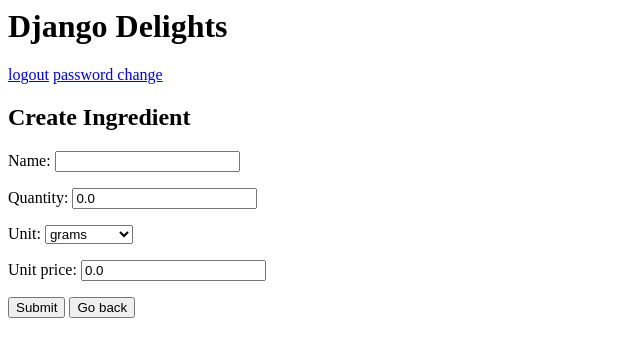
After one commit to jbierc/django_delights, a Django app: page /ingredient/create in a window 1280 px wide. The commit adds this page. Shown: the top 357 px of the page, without its empty margins (0-640 px from the left). Run offline with Django 4.2, Linux system fonts and the light colour scheme; a user stored in the database is signed in.

Commit message:
ingredient views

```diff
--- a/django_delights/delights_app/forms.py
+++ b/django_delights/delights_app/forms.py
@@ -1,3 +1,7 @@
-from socket import fromshare
 from django import forms
 from .models import *
+
+class IngredientCreateForm(forms.ModelForm):
+  class Meta:
+    model = Ingredient
+    fields = ('name', 'quantity', 'unit', 'unit_price')
--- /dev/null
+++ b/django_delights/delights_app/static/style.css
@@ -0,0 +1,25 @@
+table {
+    border-collapse: collapse;
+    width: 100%;
+}
+
+td, th {
+    border: 1px solid #ddd;
+    padding: 8px;
+}
+
+tr:nth-child(even) {
+    background-color: #f2f2f2;
+}
+
+tr:hover {
+    background-color: #ddd;
+}
+
+th {
+    padding-top: 12px;
+    padding-bottom: 12px;
+    text-align: left;
+    background-color: #09c2db;
+    color: white;
+}
--- a/django_delights/delights_app/templates/base.html
+++ b/django_delights/delights_app/templates/base.html
@@ -1,4 +1,5 @@
 {% load static%}
+<link rel="stylesheet" type="text/css" href='{% static "style.css" %}'>
 
 <h1>Django Delights</h1>
 
--- /dev/null
+++ b/django_delights/delights_app/templates/delights_app/ingredient_create_form.html
@@ -0,0 +1,12 @@
+{% extends 'base.html' %}
+{% block content %}
+<h2>Create Ingredient</h2>
+<form method="post">
+<div>
+  {% csrf_token %}
+  {{ form.as_p }}
+  <input type="submit" value="Submit"/>
+  <a href="{% url 'ingredientlist' %}"><input type="button" value="Go back"/></a>
+</div>
+</form>
+{% endblock %}
--- a/django_delights/delights_app/urls.py
+++ b/django_delights/delights_app/urls.py
@@ -6,5 +6,6 @@
     path('account/', include("django.contrib.auth.urls"), name='login'), #login, logout, password_change, password_reset
     path('logout/', views.logout_request, name='logout'),
     path('signup/', views.SignUp.as_view(), name='signup'),
-    path('ingredient/list', views.IngredientList.as_view(), name='ingredientlist')
+    path('ingredient/list', views.IngredientList.as_view(), name='ingredientlist'),
+    path("ingredient/create", views.IngredientCreate.as_view(), name="ingredientcreate")
 ]
--- a/django_delights/delights_app/views.py
+++ b/django_delights/delights_app/views.py
@@ -8,7 +8,7 @@
 from django.views.generic import ListView
 from django.views.generic.edit import CreateView, DeleteView, UpdateView
 from .models import *
-#from .forms import *
+from .forms import *
 
 class SignUp(CreateView):
   form_class = UserCreationForm
@@ -25,3 +25,8 @@
 
 class IngredientList(LoginRequiredMixin, ListView):
   model = Ingredient
+
+class IngredientCreate(LoginRequiredMixin, CreateView):
+  model = Ingredient
+  template_name = "delights_app/ingredient_create_form.html"
+  form_class = IngredientCreateForm
```
Also changed, not shown: django_delights/delights_app/templates/delights_app/ingredient_list.html (+6 -3 lines), django_delights/db.sqlite3, django_delights/delights_app/static/delights_app/style.css (deleted).
